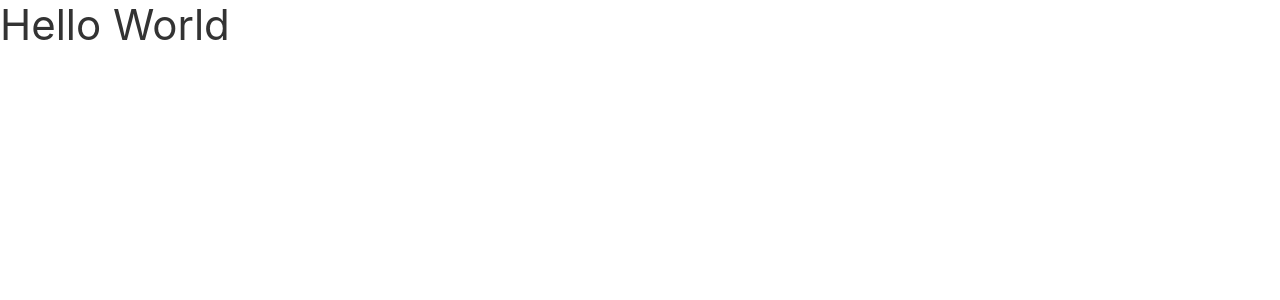
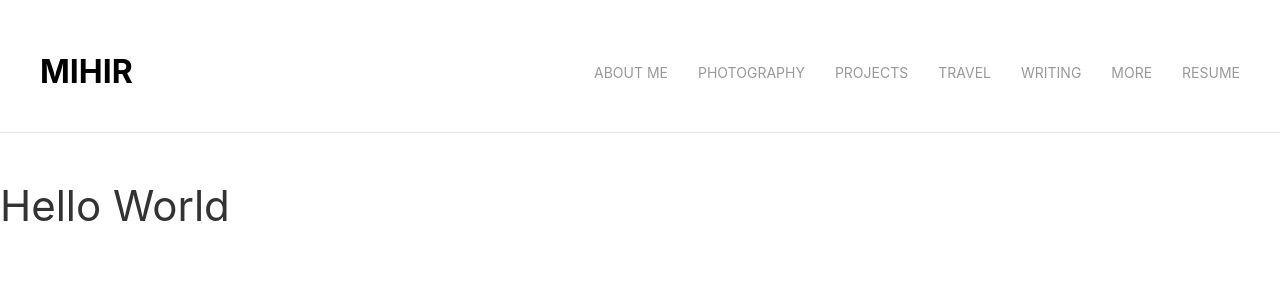
Before and after one commit to citruspi/com.mihirsingh.www, a Nuxt app: page / in a window 1280 px wide. Shown: the top 300 px of the page. Built offline with nearby package versions, Linux system fonts and the light colour scheme.

Commit message:
Created a desktop menu

```diff
--- /dev/null
+++ b/components/menu/topbar-menu-desktop.vue
@@ -0,0 +1,37 @@
+<template>
+    <div class="uk-container uk-visible@l">
+        <nav class="uk-navbar-container uk-navbar-transparent" uk-navbar>
+            <div class="uk-navbar-left">
+                <ul class="uk-navbar-nav">
+                    <li><nuxt-link class="logo" to="/">Mihir</nuxt-link></li>
+                </ul>
+            </div>
+            <div class="uk-navbar-right">
+                <ul class="uk-navbar-nav">
+                    <template v-for="item in menuItems">
+                        <li><nuxt-link :to="item.path">{{ item.title }}</nuxt-link></li>
+                    </template>
+                </ul>
+            </div>
+        </nav>
+    </div>
+</template>
+
+<style>
+.uk-navbar-nav>li>a.logo {
+    font-weight: bolder;
+    font-size: 2rem;
+    padding: 0;
+}
+
+.uk-navbar-nav>li>a.nuxt-link-active,
+.uk-navbar-nav>li>a.nuxt-link-exact-active {
+    color: #000;
+}
+</style>
+
+<script>
+export default {
+    props: ['menuItems']
+}
+</script>
--- /dev/null
+++ b/components/menu/topbar-menu.vue
@@ -0,0 +1,26 @@
+<template>
+    <div class="topbar-menu">
+        <DesktopMenu :menuItems="menuItems"/>
+    </div>
+</template>
+
+<style scoped>
+.topbar-menu {
+    margin-top: 2rem;
+}
+</style>
+
+<script>
+import DesktopMenu from '~/components/menu/topbar-menu-desktop'
+
+export default {
+    components: {
+        DesktopMenu
+    },
+    data () {
+        return {
+            menuItems: process.env.menuItems
+        }
+    }
+}
+</script>
--- a/layouts/default.vue
+++ b/layouts/default.vue
@@ -1,3 +1,25 @@
 <template>
-    <nuxt/>
+    <div>
+        <TopBarMenu/>
+        <hr>
+        <div class="main-app">
+            <nuxt></nuxt>
+        </div>
+    </div>
 </template>
+
+<style scoped>
+.main-app {
+    margin-top: 3rem;
+}
+</style>
+
+<script>
+import TopBarMenu from '~/components/menu/topbar-menu'
+
+export default {
+    components: {
+        TopBarMenu,
+    }
+}
+</script>
```
